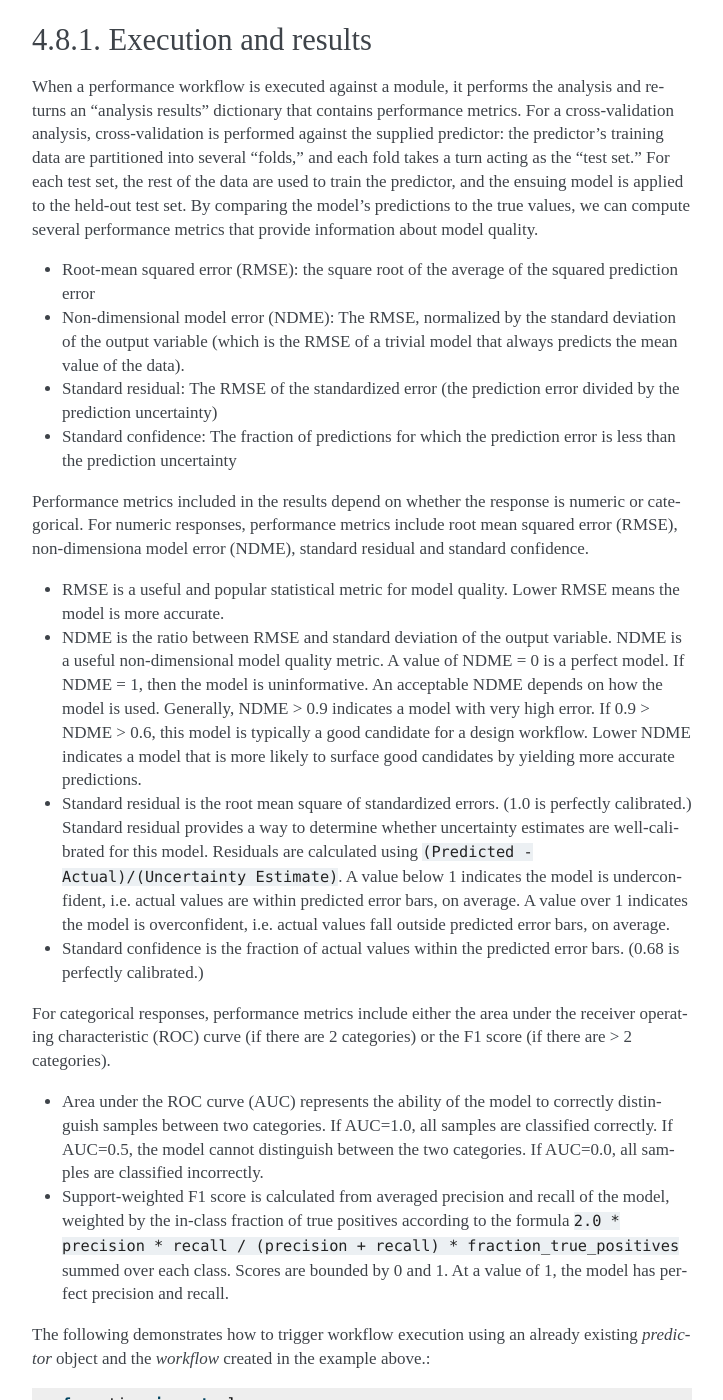
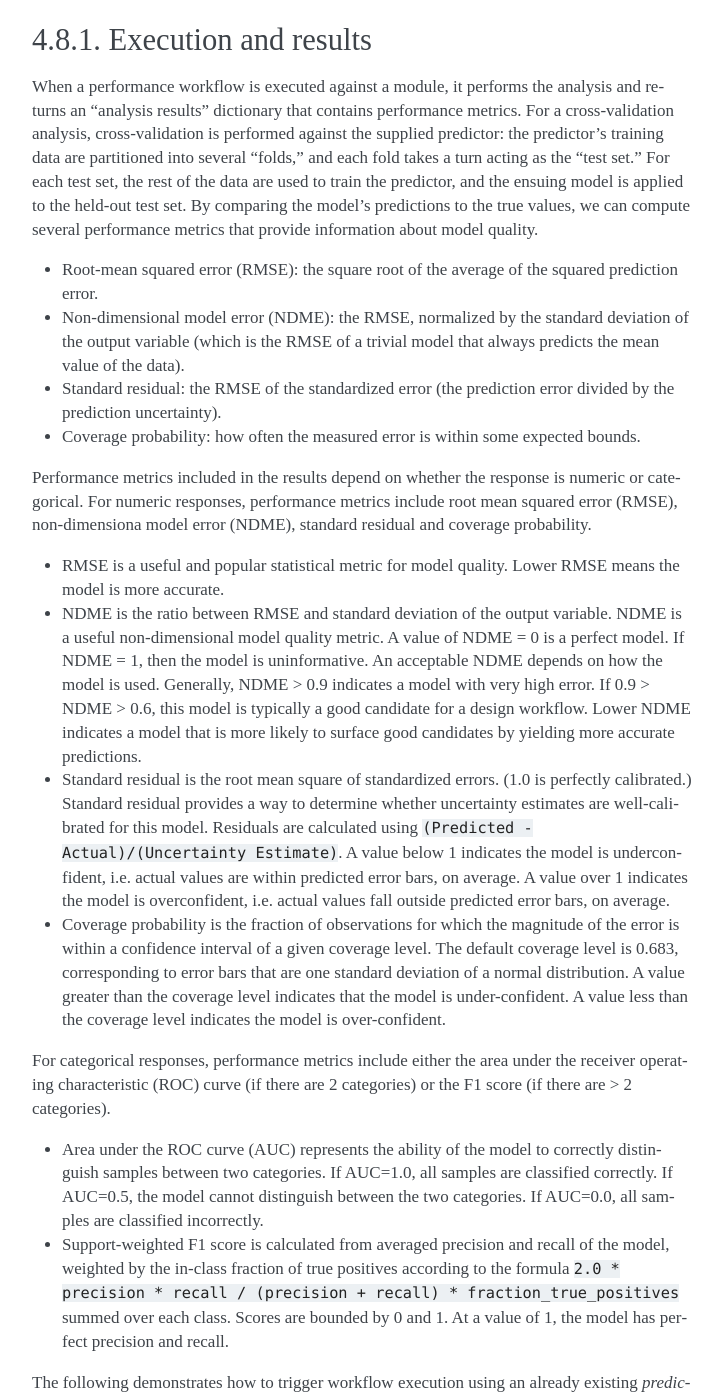
Before and after one commit to CitrineInformatics/citrine-python, a Sphinx documentation site: the page built from docs/source/workflows/performance_workflows.rst, in a window 1280 px wide and 1400 px high, scrolled down 962 px. Shown: the whole window, without its empty margins (388-1111 px from the left). Built offline with Sphinx 7.4.7, drawn with Linux system fonts in a browser that asks for light colours; pages that are not in the unit, such as notebooks, are missing from menus; some of the changed text lies outside the part shown.

Commit message:
Rename standard conf to coverage probability.

```diff
--- a/docs/source/workflows/performance_workflows.rst
+++ b/docs/source/workflows/performance_workflows.rst
@@ -50,13 +50,13 @@ For a cross-validation analysis, cross-validation is performed against the suppl
 For each test set, the rest of the data are used to train the predictor, and the ensuing model is applied to the held-out test set.
 By comparing the model's predictions to the true values, we can compute several performance metrics that provide information about model quality.
 
-- Root-mean squared error (RMSE): the square root of the average of the squared prediction error
-- Non-dimensional model error (NDME): The RMSE, normalized by the standard deviation of the output variable (which is the RMSE of a trivial model that always predicts the mean value of the data).
-- Standard residual: The RMSE of the standardized error (the prediction error divided by the prediction uncertainty)
-- Standard confidence: The fraction of predictions for which the prediction error is less than the prediction uncertainty
+- Root-mean squared error (RMSE): the square root of the average of the squared prediction error.
+- Non-dimensional model error (NDME): the RMSE, normalized by the standard deviation of the output variable (which is the RMSE of a trivial model that always predicts the mean value of the data).
+- Standard residual: the RMSE of the standardized error (the prediction error divided by the prediction uncertainty).
+- Coverage probability: how often the measured error is within some expected bounds.
 
 Performance metrics included in the results depend on whether the response is numeric or categorical.
-For numeric responses, performance metrics include root mean squared error (RMSE), non-dimensiona model error (NDME), standard residual and standard confidence.
+For numeric responses, performance metrics include root mean squared error (RMSE), non-dimensiona model error (NDME), standard residual and coverage probability.
 
 -  RMSE is a useful and popular statistical metric for model quality.
    Lower RMSE means the model is more accurate.
@@ -73,8 +73,10 @@ For numeric responses, performance metrics include root mean squared error (RMSE
    Residuals are calculated using ``(Predicted - Actual)/(Uncertainty Estimate)``.
    A value below 1 indicates the model is underconfident, i.e. actual values are within predicted error bars, on average.
    A value over 1 indicates the model is overconfident, i.e. actual values fall outside predicted error bars, on average.
--  Standard confidence is the fraction of actual values within the predicted error bars.
-   (0.68 is perfectly calibrated.)
+-  Coverage probability is the fraction of observations for which the magnitude of the error is within a confidence interval of a given coverage level.
+   The default coverage level is 0.683, corresponding to error bars that are one standard deviation of a normal distribution.
+   A value greater than the coverage level indicates that the model is under-confident.
+   A value less than the coverage level indicates the model is over-confident.
 
 For categorical responses, performance metrics include either the area under the receiver operating characteristic (ROC) curve (if there are 2 categories) or the F1 score (if there are > 2 categories).
 
@@ -112,7 +114,7 @@ Below shows an example of the results object.
           'ndme': {'value': 0.4777230639684575, 'description': 'Non-dimensional model error (0.0 for a perfect model)'},
           'rmse': {'value': 21.307943307393984, 'description': 'Root mean squared error (0.0 for a perfect model)'},
           'std_residual': {'value': 1.8288119041155286, 'description': 'Uncertainty calibration: root mean square of standardized errors (1.0 is perfectly calibrated)'},
-          'std_confidence': {'value': 0.59375, 'description': 'Uncertainty calibration: fraction of actual values within the prediction error bars (0.68 is perfectly calibrated)'}
+          'coverage_prob': {'value': 0.59375, 'description': 'Uncertainty calibration: fraction of actual values within the prediction error bars (0.68 is perfectly calibrated)'}
         }
       }
     }
```
